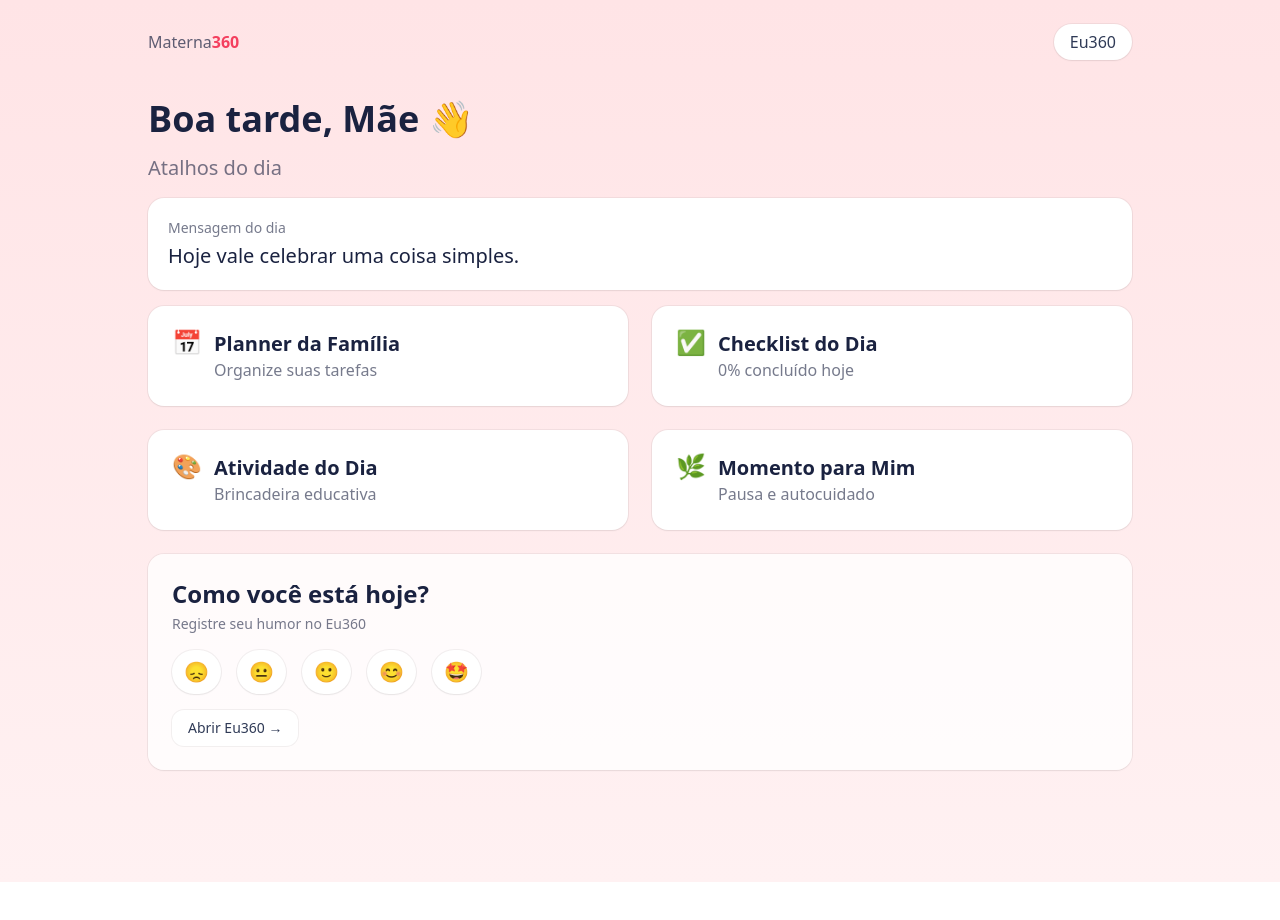
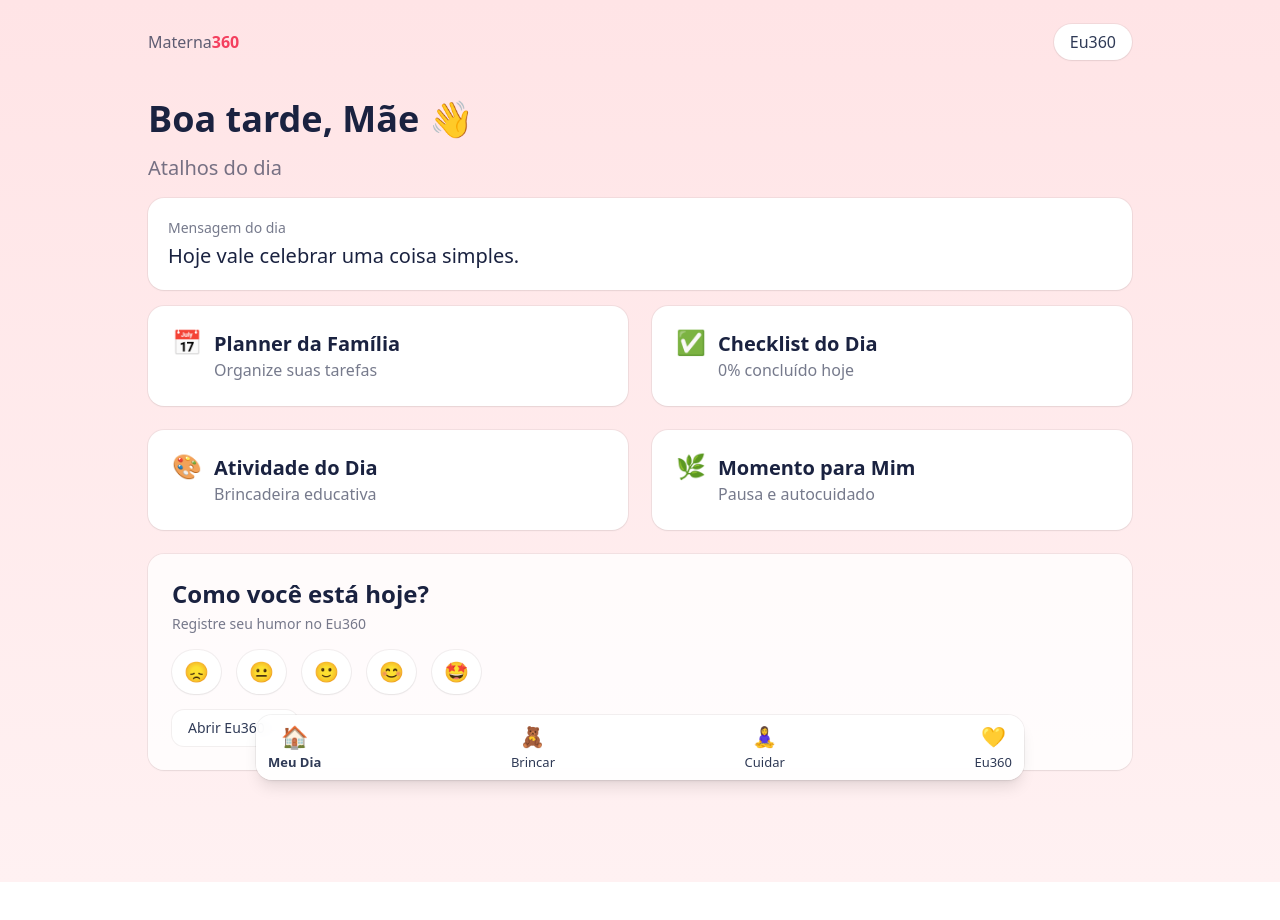
Before and after one commit to simonebrusco/materna360-app, a Next.js app in the folder materna360_starter/: page /meu-dia in a window 1280 px wide. Shown: the top 920 px of the page. Before the commit the page ends 882 px from the top, so only its background shows below. Built offline with nearby package versions, Linux system fonts and the light colour scheme.

Commit message:
Update layout.jsx

```diff
--- a/materna360_starter/app/layout.jsx
+++ b/materna360_starter/app/layout.jsx
@@ -1,19 +1,31 @@
 // =======================================================
-// Materna360 — Root layout (importa Tailwind/globals)
+// Materna360 — Root layout com AppShell e BottomNav
+// Mantém ClientInit, ToastHost e aplica o Tailwind global
 // =======================================================
 
 import "../styles/globals.css";
+import dynamic from "next/dynamic";
+
+const ClientInit = dynamic(() => import("../components/ClientInit.jsx"), { ssr: false });
+const BottomNav  = dynamic(() => import("../components/BottomNav.jsx"),  { ssr: false });
+const ToastHost  = dynamic(() => import("../components/ToastHost.jsx"),  { ssr: false });
 
 export const metadata = {
   title: "Materna360",
-  description: "Acolhimento, rotina e desenvolvimento infantil",
+  description: "Bem-vinda ao seu cantinho de rotina leve, brincadeiras e autocuidado.",
 };
 
 export default function RootLayout({ children }) {
   return (
     <html lang="pt-BR">
-      <body className="min-h-dvh bg-white text-[--m360-navy]">
-        {children}
+      <body className="min-h-dvh bg-[--m360-white] text-[--m360-navy] antialiased" suppressHydrationWarning>
+        <ClientInit />
+        {/* conteúdo principal + respiro para o BottomNav */}
+        <div className="min-h-[100dvh] pb-24">
+          {children}
+        </div>
+        <BottomNav />
+        <ToastHost />
       </body>
     </html>
   );
```
